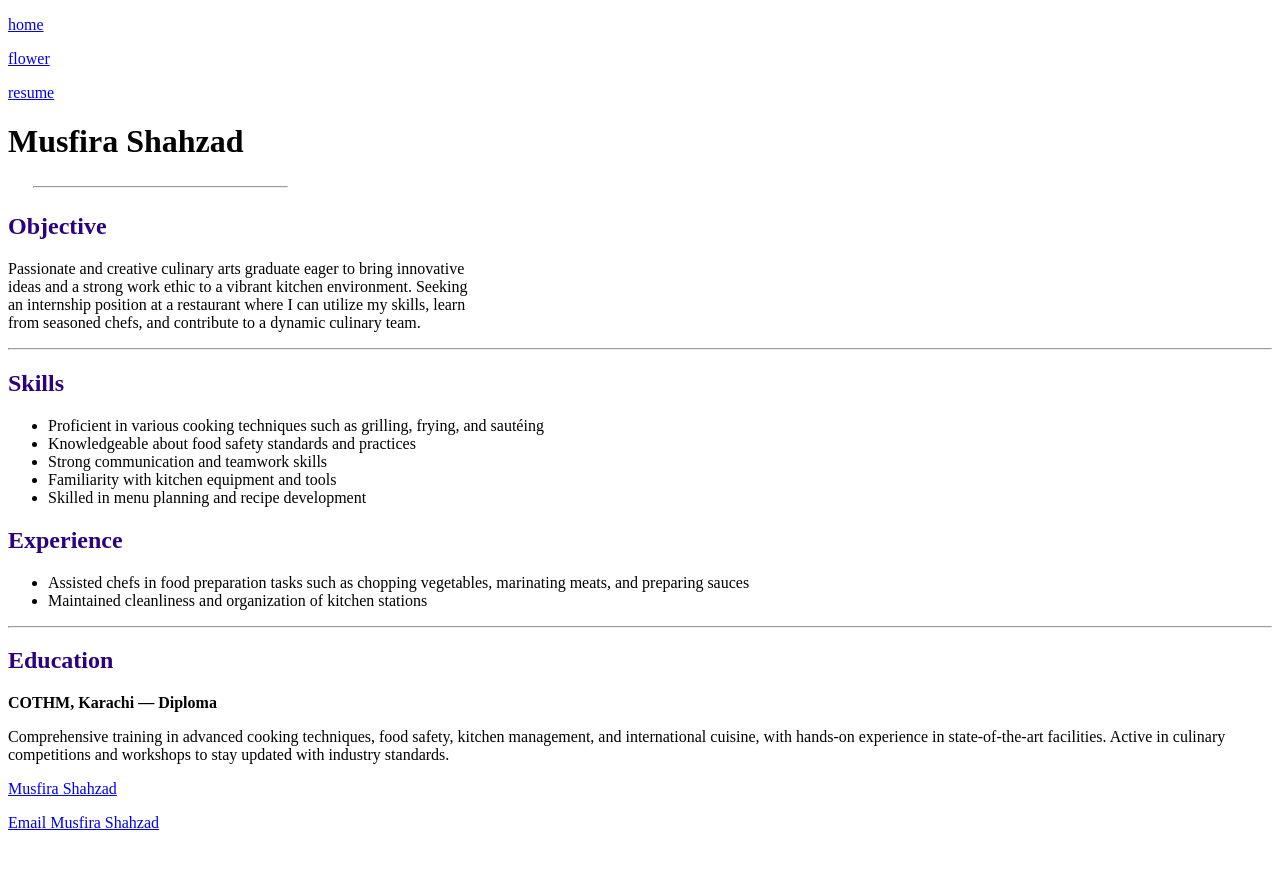
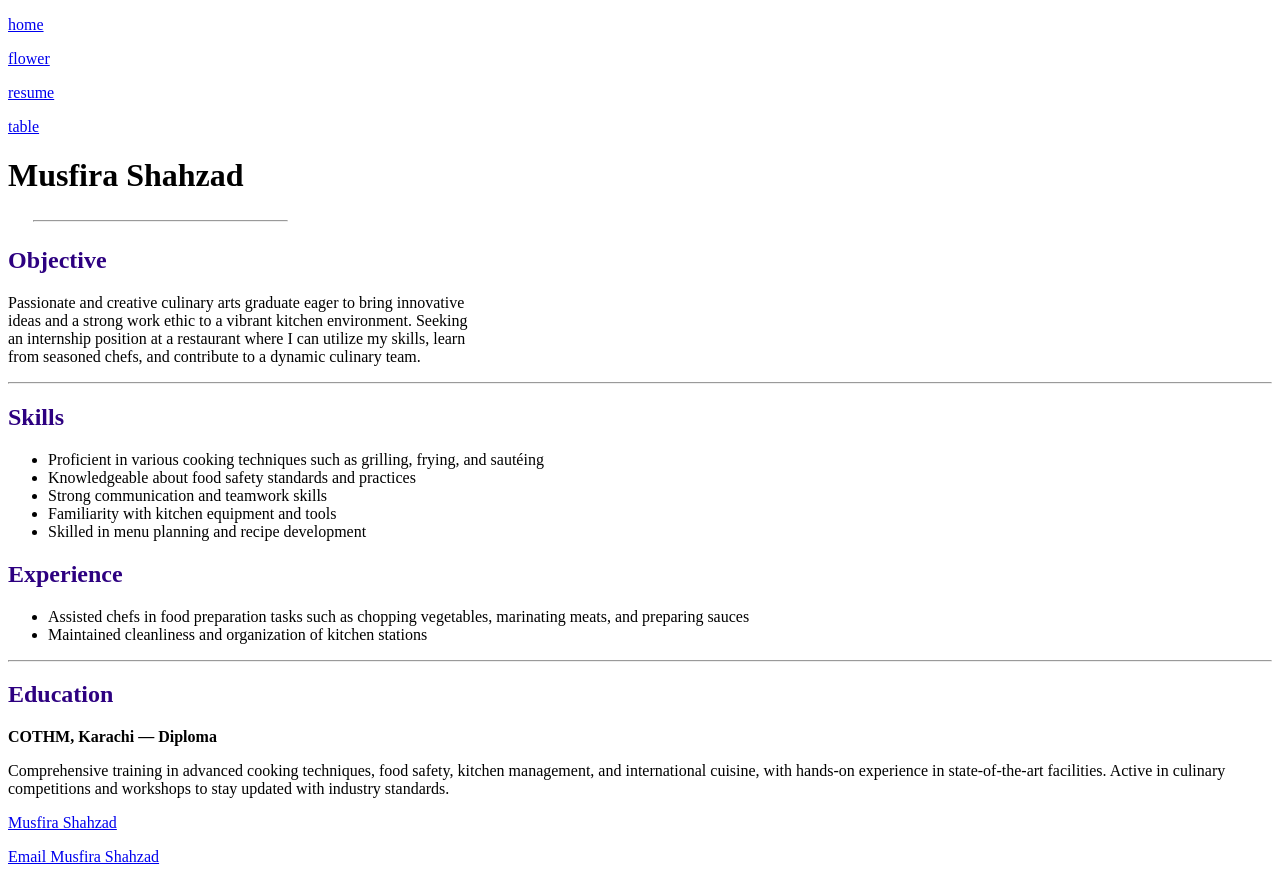
Before and after one commit to Musfiraq1/My-first-project, a plain HTML site: page resume.html in a window 1280 px wide. Before the commit the page ends 848 px from the top, so only its background shows below. Drawn offline with Linux system fonts and the light colour scheme.

Commit message:
fixing link issue

```diff
--- a/resume.html
+++ b/resume.html
@@ -23,6 +23,8 @@
     <p><a href="./flower.html">flower</a> </p>
 
     <p><a href="./resume.html">resume</a></p>
+
+    <p><a href="table.html">table</a></p>
 
     <h1>Musfira Shahzad</h1>
     <hr class="custom-line" />
```
Also changed, not shown: MY WEBSITE.html (+1 -0 lines), flower.html (+1 -0 lines).
